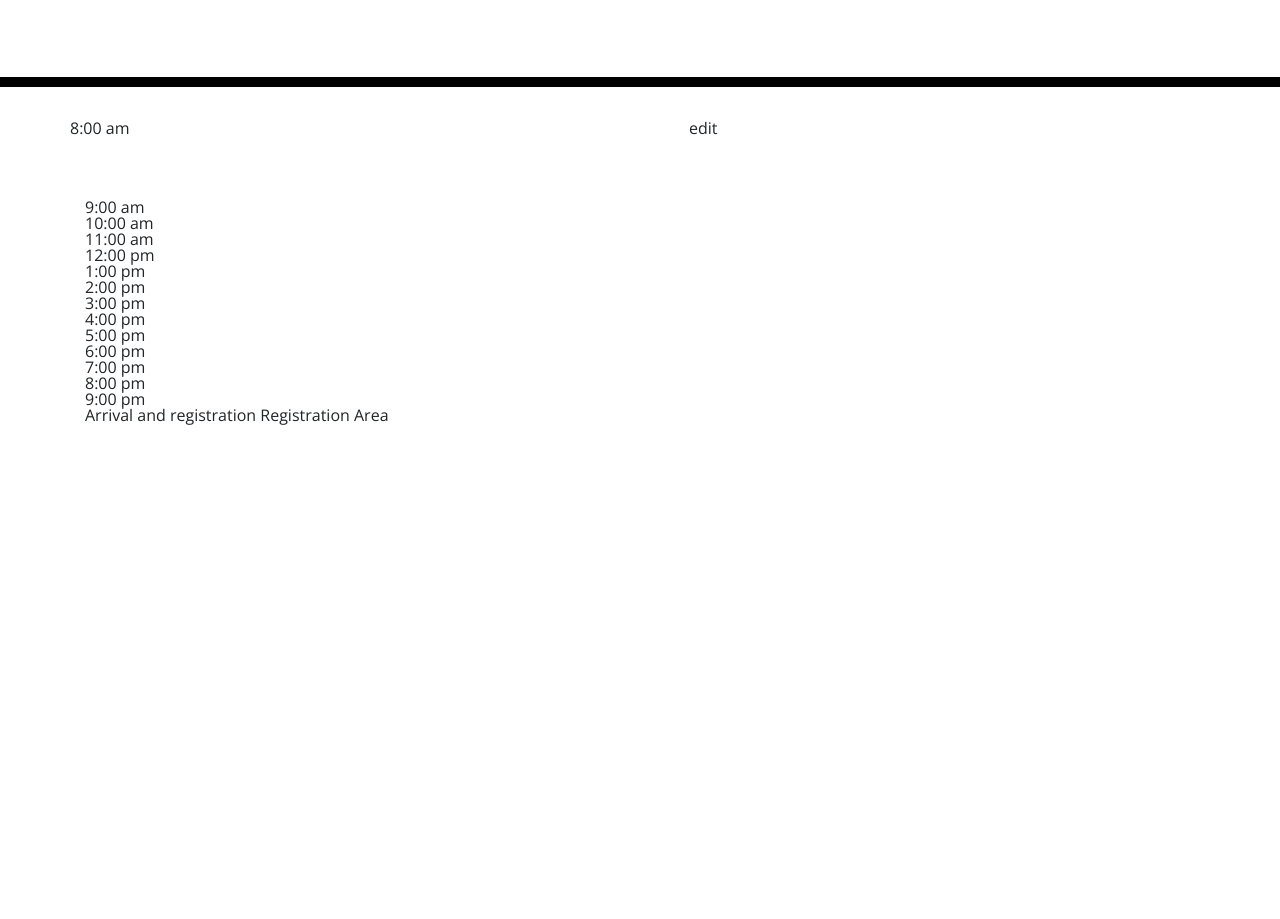
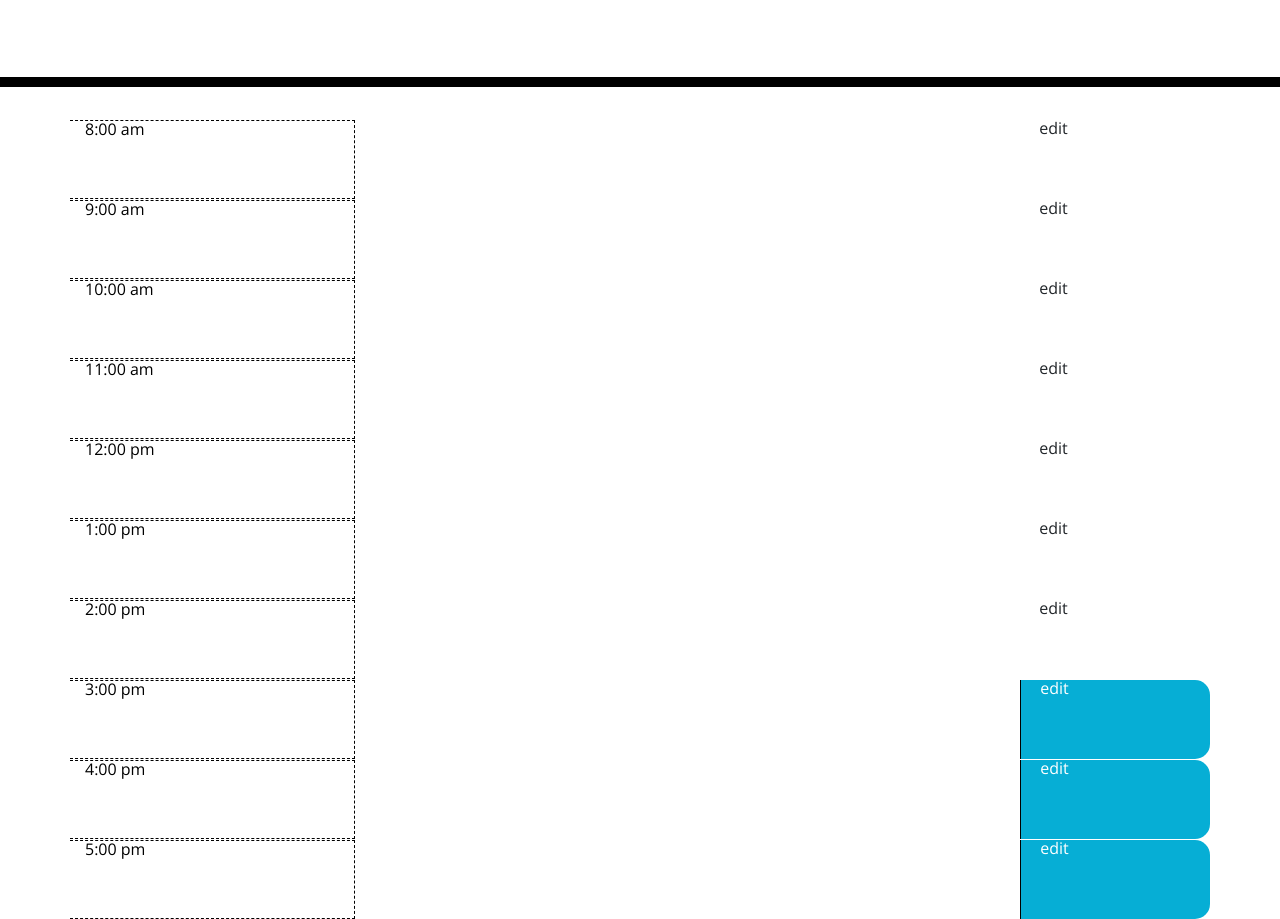
Before and after one commit to SWEFuture20/Digital-Planner, a plain HTML site: page index.html in a window 1280 px wide. Shown: the part 181-1100 px from the top of the page. Before the commit the page ends 800 px from the top, so only its background shows below. Drawn offline with nearby package versions, Linux system fonts and the light colour scheme.

Commit message:
Adding Buttons

```diff
--- a/index.html
+++ b/index.html
@@ -30,30 +30,61 @@
     </header>
     <div class="container">
       <!-- Timeblocks go here -->
-      <div class="scheduleContainer">
+
 
         <!-- TIMES -->
         <div class = "row my-row">
-        <div class="time start-800">8:00 am</div>
-        <div class = "col my-col col-b2 edit_cont">  </div>
-        <div class = "col my-col col-b3 edit_btn"> edit </div>
+        <div class="col-3 time start-800 hour">8:00 am</div>
+        <div class = "col-7 my-col col-b2 edit_cont">  </div>
+        <div class = "col-2 my-col col-b3 edit_btn"> edit </div>
       </div>
-        <div class="time start-900">9:00 am</div>
-        <div class="time start-1000">10:00 am</div>
-        <div class="time start-1100">11:00 am</div>
-        <div class="time start-1200">12:00 pm</div>
-        <div class="time start-1300">1:00 pm</div>
-        <div class="time start-1400">2:00 pm</div>
-        <div class="time start-1500">3:00 pm</div>
-        <div class="time start-1600">4:00 pm</div>
-        <div class="time start-1700">5:00 pm</div>
-        <div class="time start-1800">6:00 pm</div>
-        <div class="time start-1900">7:00 pm</div>
-        <div class="time start-2000">8:00 pm</div>
-        <div class="time start-2100">9:00 pm</div>
+      <div class = "row my-row">
+        <div class="col-3 time start-900 hour">9:00 am</div>
+        <div class = "col-7 my-col col-b2 edit_cont">  </div>
+        <div class = "col-2 my-col col-b3 edit_btn"> edit </div>
+      </div>
+      <div class = "row my-row">
+        <div class="col-3 time start-1000 hour">10:00 am</div>
+        <div class = "col-7 my-col col-b2 edit_cont">  </div>
+        <div class = "col-2 my-col col-b3 edit_btn"> edit </div>
+      </div>
+      <div class = "row my-row">
+        <div class="col-3 time start-1100 hour">11:00 am</div>
+        <div class = "col-7 my-col col-b2 edit_cont">  </div>
+        <div class = "col-2 my-col col-b3 edit_btn"> edit </div>
+      </div>
+      <div class = "row my-row">
+        <div class="col-3 time start-1200 hour">12:00 pm</div>
+        <div class = "col-7 my-col col-b2 edit_cont">  </div>
+        <div class = "col-2 my-col col-b3 edit_btn"> edit </div>
+      </div>
+      <div class = "row my-row">
+        <div class="col-3 time start-1300 hour">1:00 pm</div>
+        <div class = "col-7 my-col col-b2 edit_cont">  </div>
+        <div class = "col-2 my-col col-b3 edit_btn"> edit </div>
+      </div>
+      <div class = "row my-row">
+        <div class="col-3 time start-1400 hour">2:00 pm</div>
+        <div class = "col-7 my-col col-b2 edit_cont">  </div>
+        <div class = "col-2 my-col col-b3 edit_btn"> edit </div>
+      </div>
+      <div class = "row my-row">
+        <div class="col-3 time start-1500 hour">3:00 pm</div>
+        <div class = "col-7 my-col col-b2 edit_cont">  </div>
+        <div class = "col-2 my-col col-b3 saveBtn"> edit </div>
+      </div>
+      <div class = "row my-row">
+        <div class="col-3 time start-1600 hour">4:00 pm</div>
+        <div class = "col-7 my-col col-b2 edit_cont">  </div>
+        <div class = "col-2 my-col col-b3 saveBtn"> edit </div>
+      </div>
+      <div class = "row my-row">
+        <div class="col-3 time start-1700 hour">5:00 pm</div>
+        <div class = "col-7 my-col col-b2 edit_cont">  </div>
+        <div class = "col-2 my-col col-b3 saveBtn"> edit </div>
+      </div>
 
 
-        <div class="event stage-saturn start-800 end-930 length-4">Arrival and registration <span>Registration Area</span></div>
     </div>
 
     <script src="https://code.jquery.com/jquery-3.4.1.min.js"></script>
--- a/style.css
+++ b/style.css
@@ -40,6 +40,8 @@ textarea{
   background-color: #ffffff;
   color: #000000;
   border-top: 1px dashed #000000;
+  border-bottom: 1px dashed #000000;
+  border-right: 1px dashed #000000;
 }
 
 .past {
```
Also changed, not shown: index.css (deleted).
